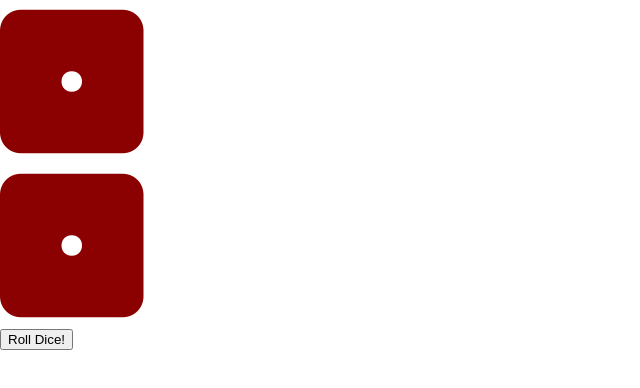
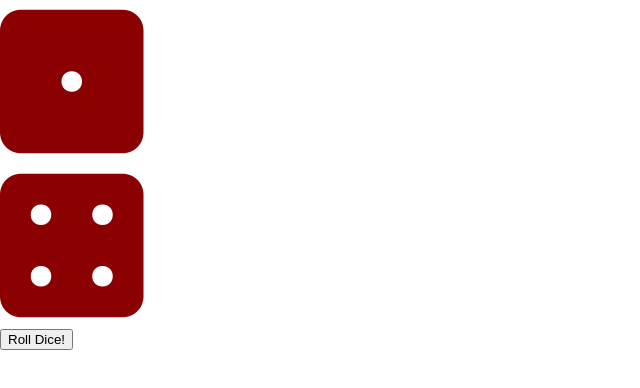
Before and after one commit to gjperes/frontend-projects, a React (Create React App) app in the folder react-practice/state/dice-game/: page / in a window 1280 px wide. Shown: the top 388 px of the page, without its empty margins (0-640 px from the left). Built offline with nearby package versions, Linux system fonts and the light colour scheme.

Commit message:
dice renders correct icon

```diff
--- a/react-practice/state/dice-game/src/Dice.js
+++ b/react-practice/state/dice-game/src/Dice.js
@@ -3,9 +3,19 @@ import './Dice.css';
 
 class Dice extends Component {
     render() {
+        const { value } = this.props;
+        const numberText = {
+            1: "one",
+            2: "two",
+            3: "three",
+            4: "four",
+            5: "five",
+            6: "six"
+        }
+
         return (
             <div>
-                <i className="fa-solid fa-dice-one Dice-ico"/>
+                <i className={"fa-solid fa-dice-" + numberText[value] + " Dice-ico"} />
             </div>
         );
     }
```
